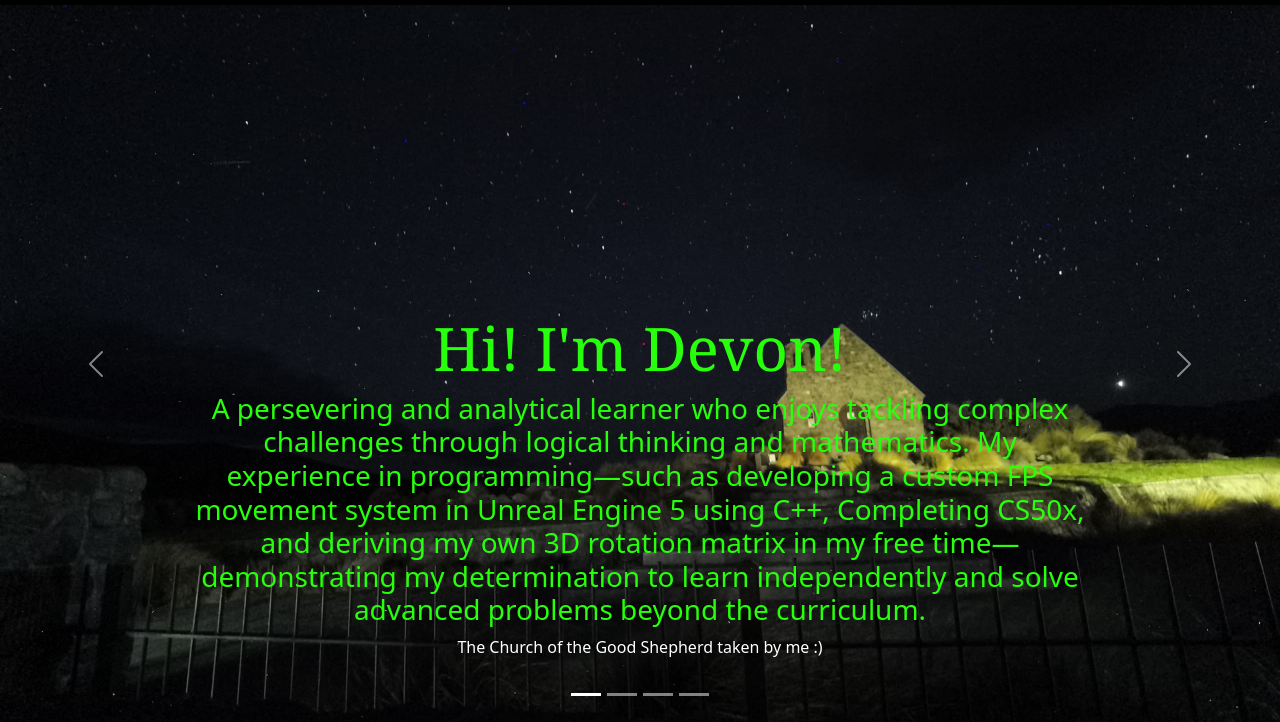
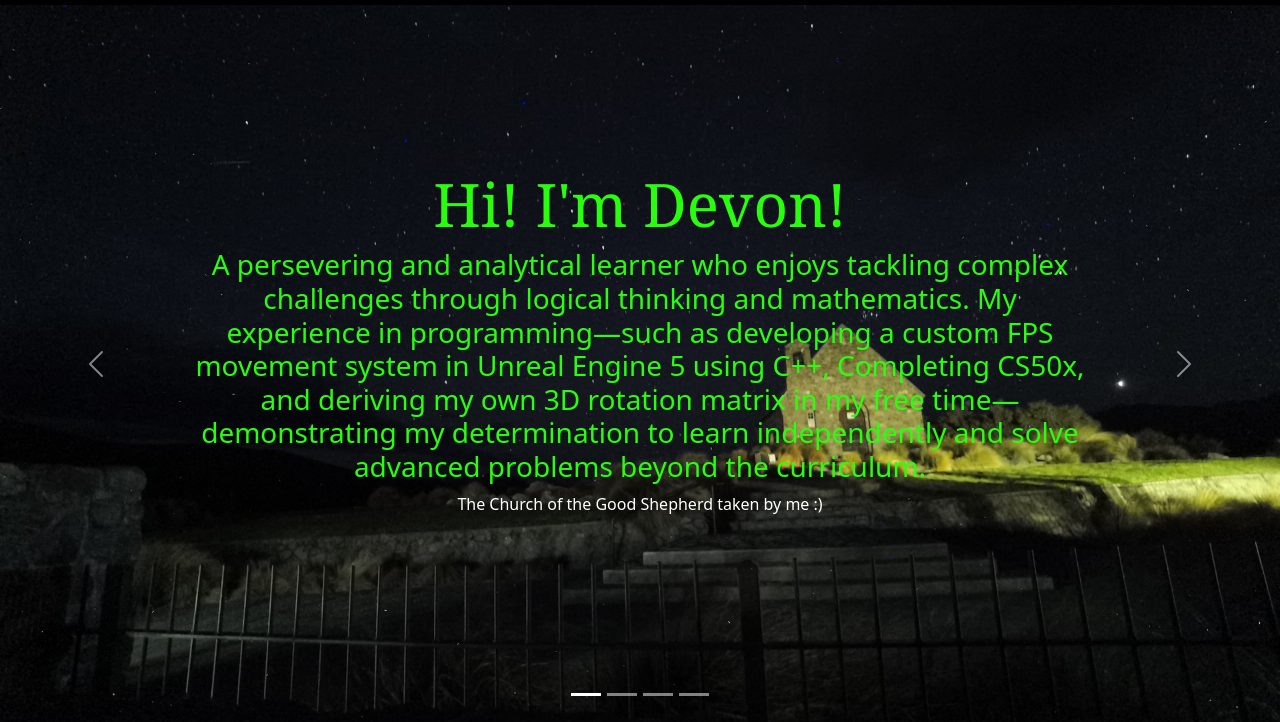
Before and after one commit to thatgreyCat7777/homepage, a plain HTML site: page index.html in a window 1280 px wide. Shown: the part 78-800 px from the top of the page. Drawn offline with nearby package versions, Linux system fonts and the light colour scheme; no server answers.

Commit message:
Made text more visible on smaller devices

```diff
--- a/styles.css
+++ b/styles.css
@@ -61,7 +61,7 @@
 }
 
 .slide-title {
-    top: 40% !important;
+    top: 20% !important;
     bottom: 45% !important;
 }
 
```
